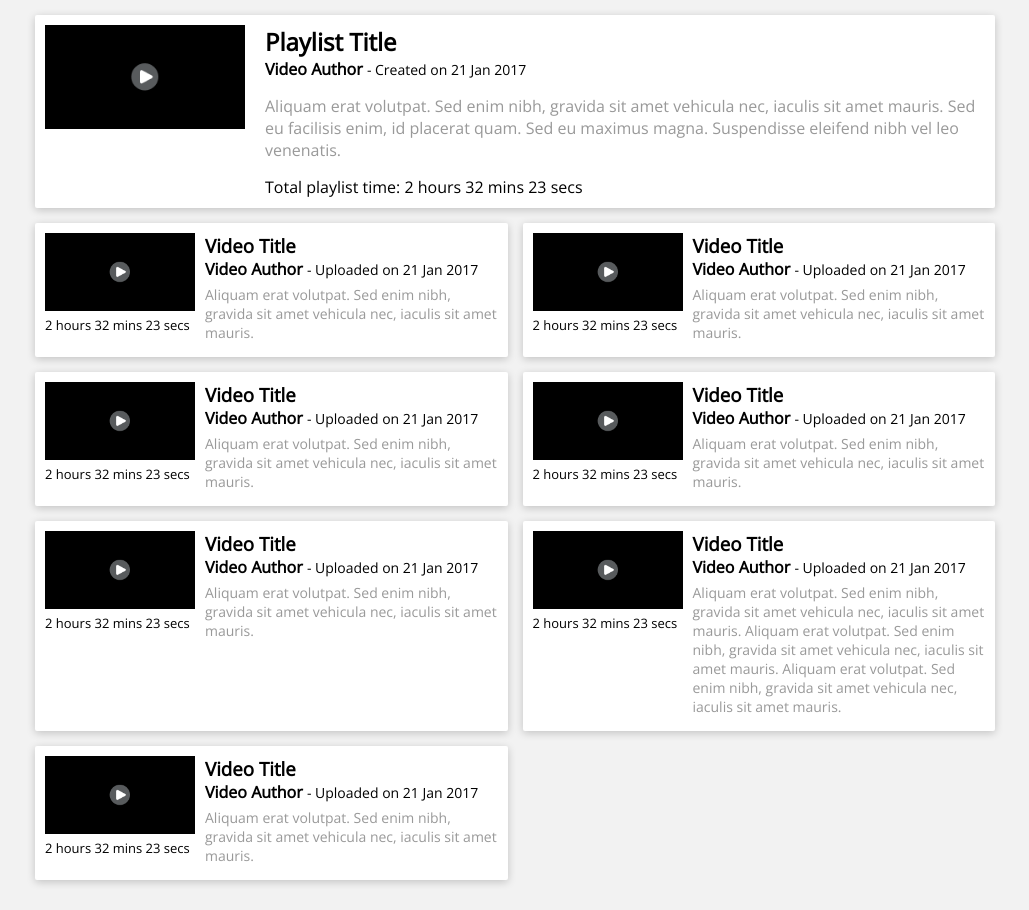
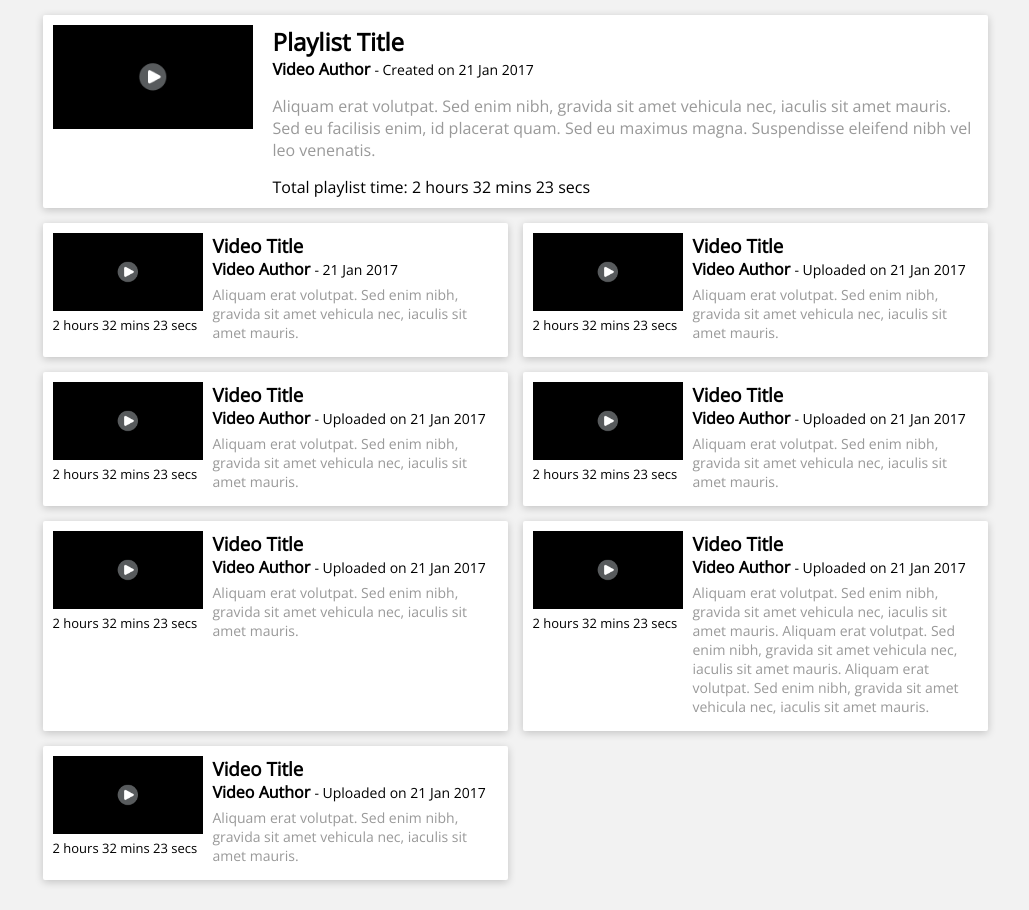
Before and after one commit to LiamThursfield/liamthursfield.github.io, a PHP site: page /youtube-playlist-details/get-playlist-template.html in a window 1280 px wide. Shown: the part 95-1005 px from the top of the page, without its empty margins (125-1154 px from the left). Run offline with PHP 8.4, Linux system fonts and the light colour scheme; some libraries are stand-ins or nearby versions.

Commit message:
Give site a min width

```diff
--- a/youtube-playlist-details/css/style.css
+++ b/youtube-playlist-details/css/style.css
@@ -130,6 +130,11 @@ h1 {
 ------------------------------
 */
 
+/* MAIN CONTAINER */
+#main-container {
+	width: 100%;
+	min-width: 750px;
+}
 
 
 /* HEADER */
@@ -173,9 +178,10 @@ header h1 {
 
 .main {
     width: 100%;
-    max-width: 960px;
+    max-width: 975px;
     margin: 0 auto;
     text-align: left;
+	padding: 0 15px;
 }
 
 .main .thumbnail {
--- a/youtube-playlist-details/get-playlist-template.html
+++ b/youtube-playlist-details/get-playlist-template.html
@@ -11,7 +11,7 @@
 </head>
 
 <body>
-	<div id="site-container">
+	<div id="main-container">
 		<header>
 			<h1>
 				<a href="index.html"><i class="fa fa-home" aria-hidden="true"></i></a>
@@ -46,7 +46,7 @@
 					<div class="content">
 						<h3>Video Title</h3>
 						<p>
-							<span class="uploaded-author">Video Author</span> <span class="uploaded-date">- Uploaded on 21 Jan 2017</span>
+							<span class="uploaded-author">Video Author</span> <span class="uploaded-date">-  21 Jan 2017</span>
 						</p>
 						<p class="description">
 							Aliquam erat volutpat. Sed enim nibh, gravida sit amet vehicula nec, iaculis sit amet mauris.
--- a/youtube-playlist-details/get-playlist.html
+++ b/youtube-playlist-details/get-playlist.html
@@ -11,7 +11,7 @@
 </head>
 
 <body>
-    <div id="site-container" class="flex-center-xy">
+    <div id="main-container" class="flex-center-xy">
         <header>
 			<h1>
 				<a href="index.html"><i class="fa fa-home" aria-hidden="true"></i></a>
--- a/youtube-playlist-details/index.html
+++ b/youtube-playlist-details/index.html
@@ -11,7 +11,7 @@
 </head>
 
 <body>
-    <div id="site-container" class="flex-center-xy">
+    <div class="flex-center-xy">
         <div id="index-container">
             <h1>
                 <span class="youtube">YouTube</span><br> Playlist Details
```
